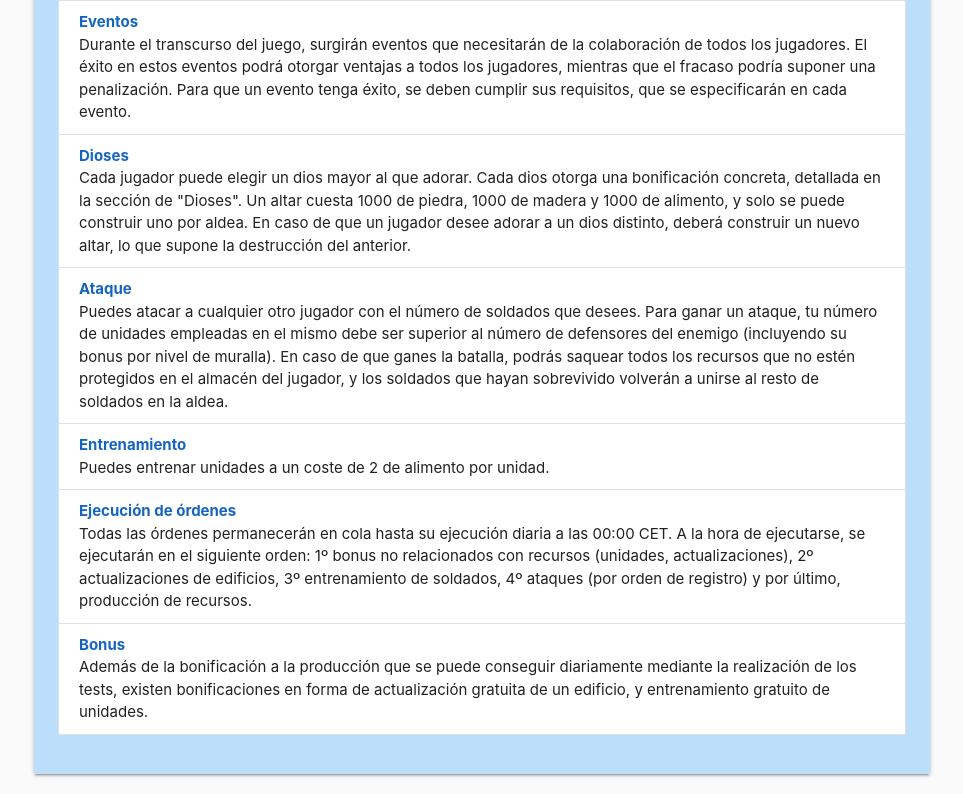
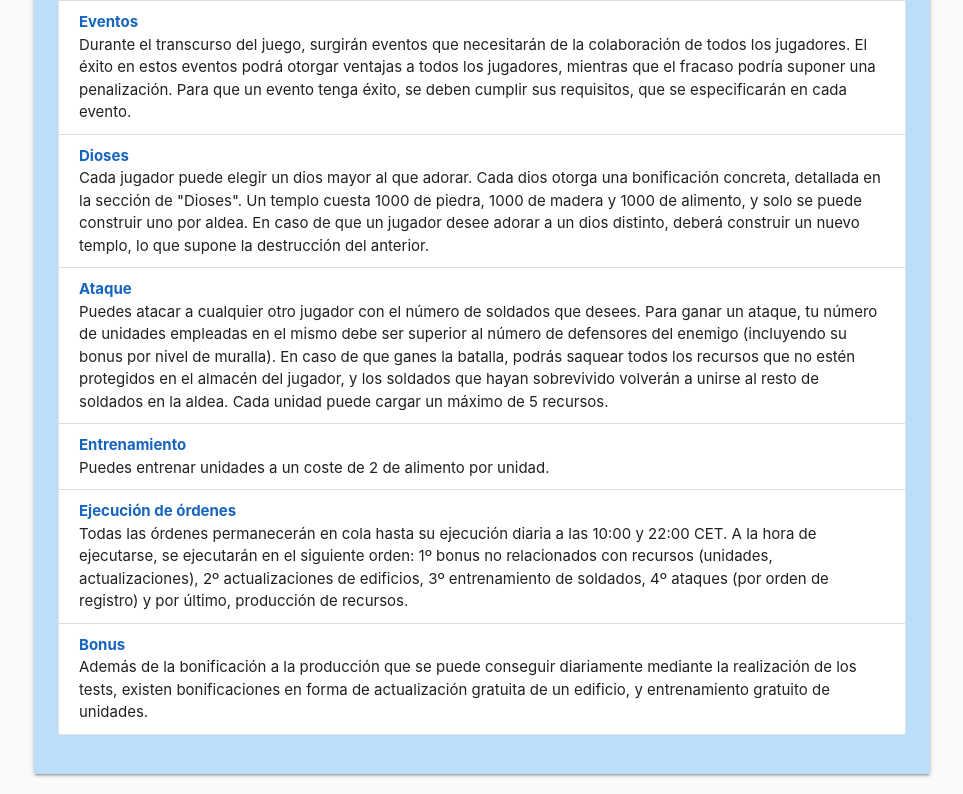
Before and after one commit to jcgd2796/Grow-your-Empire-DAW, a Django app: page /rules in a window 1280 px wide. Shown: the part 746-1540 px from the top of the page, without its empty margins (158-1121 px from the left). Run offline with Django 3.2, Linux system fonts and the light colour scheme; the visitor is signed in with stand-in values (Sample User, id 1); data that the repository does not hold is empty.

Commit message:
Correcciones menores

```diff
--- a/GrowYourEmpire/templates/GrowYourEmpire/rules.html
+++ b/GrowYourEmpire/templates/GrowYourEmpire/rules.html
@@ -76,11 +76,11 @@
                                         </div>
                                         <div class="collection-item">
                                                 <span class="rule-title">Dioses</span>
-                                                <p class="rule-content">Cada jugador puede elegir un dios mayor al que adorar. Cada dios otorga una bonificación concreta, detallada en la sección de "Dioses". Un altar cuesta 1000 de piedra, 1000 de madera y 1000 de alimento, y solo se puede construir uno por aldea. En caso de que un jugador desee adorar a un dios distinto, deberá construir un nuevo altar, lo que supone la destrucción del anterior.</p>
+                                                <p class="rule-content">Cada jugador puede elegir un dios mayor al que adorar. Cada dios otorga una bonificación concreta, detallada en la sección de "Dioses". Un templo cuesta 1000 de piedra, 1000 de madera y 1000 de alimento, y solo se puede construir uno por aldea. En caso de que un jugador desee adorar a un dios distinto, deberá construir un nuevo templo, lo que supone la destrucción del anterior.</p>
                                         </div>
                                         <div class="collection-item">
                                                 <span class="rule-title">Ataque</span>
-                                                <p class="rule-content">Puedes atacar a cualquier otro jugador con el número de soldados que desees. Para ganar un ataque, tu número de unidades empleadas en el mismo debe ser superior al número de defensores del enemigo (incluyendo su bonus por nivel de muralla). En caso de que ganes la batalla, podrás saquear todos los recursos que no estén protegidos en el almacén del jugador, y los soldados que hayan sobrevivido volverán a unirse al resto de soldados en la aldea.</p>
+                                                <p class="rule-content">Puedes atacar a cualquier otro jugador con el número de soldados que desees. Para ganar un ataque, tu número de unidades empleadas en el mismo debe ser superior al número de defensores del enemigo (incluyendo su bonus por nivel de muralla). En caso de que ganes la batalla, podrás saquear todos los recursos que no estén protegidos en el almacén del jugador, y los soldados que hayan sobrevivido volverán a unirse al resto de soldados en la aldea. Cada unidad puede cargar un máximo de 5 recursos.</p>
                                         </div>
                                         <div class="collection-item">
                                                 <span class="rule-title">Entrenamiento</span>
@@ -88,7 +88,7 @@
                                         </div>
                                         <div class="collection-item">
                                                 <span class="rule-title">Ejecución de órdenes</span>
-                                                <p class="rule-content">Todas las órdenes permanecerán en cola hasta su ejecución diaria a las 00:00 CET. A la hora de ejecutarse, se ejecutarán en el siguiente orden: 1º bonus no relacionados con recursos (unidades, actualizaciones), 2º actualizaciones de edificios, 3º entrenamiento de soldados, 4º ataques (por orden de registro) y por último, producción de recursos.</p>
+                                                <p class="rule-content">Todas las órdenes permanecerán en cola hasta su ejecución diaria a las 10:00 y 22:00 CET. A la hora de ejecutarse, se ejecutarán en el siguiente orden: 1º bonus no relacionados con recursos (unidades, actualizaciones), 2º actualizaciones de edificios, 3º entrenamiento de soldados, 4º ataques (por orden de registro) y por último, producción de recursos.</p>
                                         </div>
                                         <div class="collection-item">
                                                 <span class="rule-title">Bonus</span>
```
Also changed, not shown: GrowYourEmpire/views/villageView.py (+8 -6 lines).
